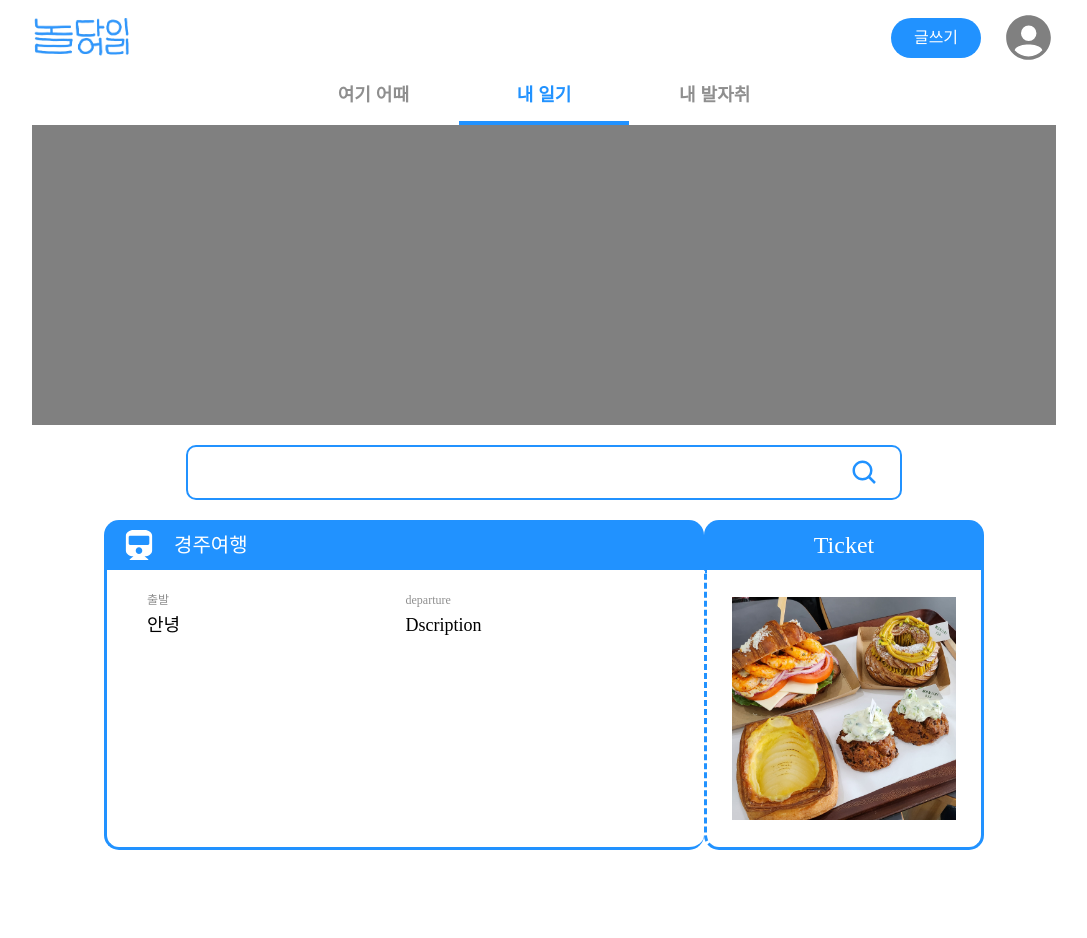
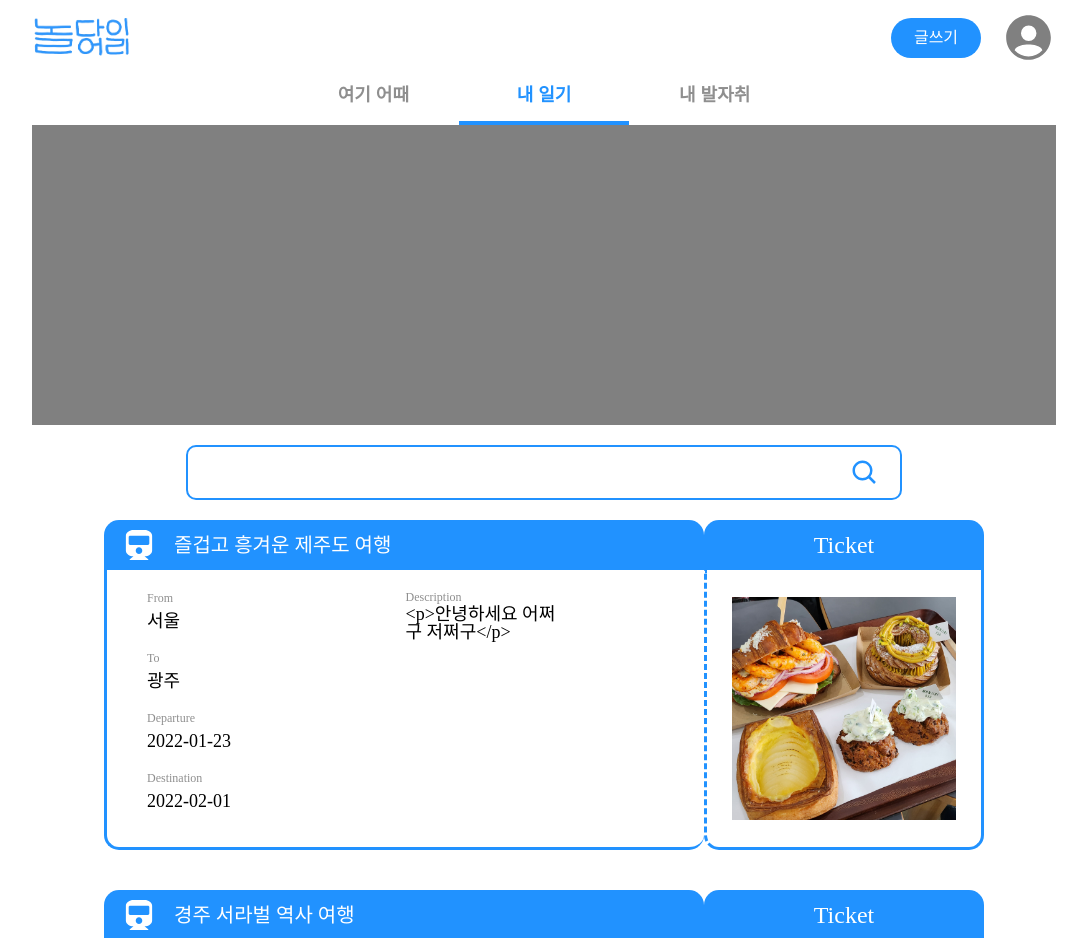
Before and after one commit to HyobinBae/noldiary, a React (Create React App) app: page /diary in a window 1280 px wide. Shown: the top 938 px of the page, without its empty margins (96-1183 px from the left). Before the commit the page ends 850 px from the top, so only its background shows below. Built offline with nearby package versions, Linux system fonts and the light colour scheme; no server answers.

Commit message:
Add: diary list fetch 기능 구현

```diff
--- /dev/null
+++ b/public/data/diary.json
@@ -0,0 +1,47 @@
+[
+  {
+    "_id": 1,
+    "author": "배효빈",
+    "title": "즐겁고 흥겨운 제주도 여행",
+    "departure": "서울",
+    "destination": "광주",
+    "departureDate": "2022-01-23",
+    "arrivalDate": "2022-02-01",
+    "thumnailImage": "/images/breads.jpeg",
+    "contents": "<p>안녕하세요 어쩌구 저쩌구</p>",
+    "bookmark": true,
+    "isPublic": true,
+    "createdAt": "2012-10-10",
+    "updatedAt": "2012-12-11"
+  },
+  {
+    "_id": 2,
+    "author": "배효빈",
+    "title": "경주 서라벌 역사 여행",
+    "departure": "서울",
+    "destination": "경주",
+    "departureDate": "2022-03-22",
+    "arrivalDate": "2022-03-26",
+    "thumnailImage": "/images/breads.jpeg",
+    "contents": "<p>서라벌 어쩌구 저쩌구 미쳐</p>",
+    "bookmark": true,
+    "isPublic": true,
+    "createdAt": "2012-10-10",
+    "updatedAt": "2012-12-11"
+  },
+  {
+    "_id": 3,
+    "author": "배효빈",
+    "title": "올겨울은 파타야 고고",
+    "departure": "서울",
+    "destination": "파타야",
+    "departureDate": "2023-11-09",
+    "arrivalDate": "2023-11-12",
+    "thumnailImage": "/images/breads.jpeg",
+    "contents": "<p>파타야 가고싶다 언제가냐...</p>",
+    "bookmark": true,
+    "isPublic": true,
+    "createdAt": "2012-10-10",
+    "updatedAt": "2012-12-11"
+  }
+]
--- a/src/pages/diary/components/DiaryList.tsx
+++ b/src/pages/diary/components/DiaryList.tsx
@@ -6,32 +6,48 @@ import ImageBox from "./DiaryList/ImageBox";
 import { useGetDiaryListQuery } from "../../../services/api";
 
 const DiaryList = () => {
-  const getDiaryList = useGetDiaryListQuery();
+  const { data: diaryList, refetch } = useGetDiaryListQuery();
+
   useEffect(() => {
-    getDiaryList;
-  });
+    refetch();
+  }, [refetch]);
+
+  console.log(diaryList);
 
   return (
     <>
+      {diaryList?.map((data) => {
+        return (
           <Container>
             <InfoContainer>
-          <TicketTitle />
-          <TicketBody />
+              <TicketTitle title={data.title} />
+              <TicketBody
+                departure={data.departure}
+                destination={data.destination}
+                departureDate={data.departureDate}
+                arrivalDate={data.arrivalDate}
+                contents={data.contents}
+              />
             </InfoContainer>
             <ImageContainer>
-          <ImageBox />
+              <ImageBox image={data.thumnailImage} />
             </ImageContainer>
           </Container>
+        );
+      })}
     </>
   );
 };
 
 export default DiaryList;
+
 const Container = styled.div`
   display: flex;
   justify-content: center;
   align-items: center;
+  margin-bottom: 40px;
 `;
+
 const InfoContainer = styled.div`
   display: flex;
   flex-direction: column;
--- a/src/pages/diary/components/DiaryList/ImageBox.tsx
+++ b/src/pages/diary/components/DiaryList/ImageBox.tsx
@@ -1,14 +1,14 @@
 import React from "react";
 import styled from "styled-components";
-const src = "/images/breads.jpeg";
-const ImageBox = () => {
+
+const ImageBox = ({ image }) => {
   return (
     <Container>
       <TitleBox>
         <Title>Ticket</Title>
       </TitleBox>
       <ContentBox>
-        <Image src={src} alt="breads" />
+        <Image src={image} alt="breads" />
       </ContentBox>
     </Container>
   );
--- a/src/pages/diary/components/DiaryList/TicketBody.tsx
+++ b/src/pages/diary/components/DiaryList/TicketBody.tsx
@@ -1,17 +1,40 @@
 import React from "react";
 import styled from "styled-components";
 
-const TicketBody = () => {
+const TicketBody = ({
+  departure,
+  destination,
+  departureDate,
+  arrivalDate,
+  contents,
+}) => {
+  console.log(destination);
   return (
     <InfoContainer>
-      <Box>
-        <InfoTitle>{"출발"}</InfoTitle>
-        <InfoContent>{"안녕"}</InfoContent>
-      </Box>
-      <Box>
-        <InfoTitle>departure</InfoTitle>
-        <InfoContent>Dscription</InfoContent>
-      </Box>
+      <Container>
+        <Box>
+          <InfoTitle>From</InfoTitle>
+          <InfoContent>{departure}</InfoContent>
+        </Box>
+        <Box>
+          <InfoTitle>To</InfoTitle>
+          <InfoContent>{destination}</InfoContent>
+        </Box>
+        <Box>
+          <InfoTitle>Departure</InfoTitle>
+          <InfoContent>{departureDate}</InfoContent>
+        </Box>
+        <Box>
+          <InfoTitle>Destination</InfoTitle>
+          <InfoContent>{arrivalDate}</InfoContent>
+        </Box>
+      </Container>
+      <Container>
+        <Box>
+          <InfoTitle>Description</InfoTitle>
+          <Content>{contents}</Content>
+        </Box>
+      </Container>
     </InfoContainer>
   );
 };
@@ -36,13 +59,23 @@ const InfoContainer = styled.div`
   padding: 20px 40px;
 `;
 
+const Container = styled.div`
+  display: flex;
+  flex-direction: column;
+  justify-content: flex-start;
+  align-items: flex-start;
+  width: calc(100% / 2);
+  height: 100%;
+`;
+
 const Box = styled.div`
   display: flex;
   flex-direction: column;
   justify-content: flex-start;
   align-items: flex-start;
 
-  width: calc(100% / 2);
+  margin-bottom: 14px;
+  height: 100%;
 `;
 
 const InfoTitle = styled.div`
@@ -51,7 +84,7 @@ const InfoTitle = styled.div`
   align-items: center;
 
   width: 150px;
-  height: 20px;
+  height: 16px;
 
   color: #8f8f8f;
   font-size: 12px;
@@ -66,3 +99,14 @@ const InfoContent = styled.div`
   height: 30px;
   font-size: 18px;
 `;
+
+const Content = styled.div`
+  display: flex;
+  justify-content: flex-start;
+  align-items: flex-start;
+
+  width: 150px;
+  height: 100%;
+
+  font-size: 18px;
+`;
--- a/src/pages/diary/components/DiaryList/TicketTitle.tsx
+++ b/src/pages/diary/components/DiaryList/TicketTitle.tsx
@@ -2,11 +2,11 @@ import React from "react";
 import styled from "styled-components";
 import { FaTrain } from "react-icons/fa";
 
-const TicketTitle = () => {
+const TicketTitle = ({ title }) => {
   return (
     <TitleBox>
       <FaTrain size={30} color="white" />
-      <Title>경주여행</Title>
+      <Title>{title}</Title>
     </TitleBox>
   );
 };
--- a/src/pages/diary/services/diary.slice.ts
+++ b/src/pages/diary/services/diary.slice.ts
@@ -1,28 +1,31 @@
 import { createSlice } from "@reduxjs/toolkit";
 import { DiaryProps } from "../../../types";
+import { getDiaryList } from "../../../services/api";
+import { RootState } from "../../../services/store";
 
 interface DiaryState {
-  diary: DiaryProps;
+  getDiaryList: DiaryProps[];
   setNavTitle: string;
 }
 
 const initialState: DiaryState = {
-  diary: {
-    userInfo: {
-      profileImage: "",
-      nickName: "",
-      comment: "",
-    },
+  getDiaryList: [
+    {
+      _id: "",
+      author: "",
       title: "",
       departure: "",
       destination: "",
-    departureDate: "",
-    arrivalDate: "",
+      departureDate: new Date(),
+      arrivalDate: new Date(),
       thumnailImage: "",
       contents: "",
       bookmark: false,
-    public: false,
+      isPublic: false,
+      createdAt: "",
+      updatedAt: "",
     },
+  ],
   setNavTitle: "내 일기",
 };
 
@@ -31,10 +34,17 @@ export const DiarySlice = createSlice({
   initialState,
   reducers: {
     setNavTitle: (state, action) => {
-      state.diary = action.payload;
+      state.setNavTitle = action.payload;
     },
+  },
+  extraReducers: (builder) => {
+    builder.addMatcher(getDiaryList.matchFulfilled, (state, { payload }) => {
+      state.getDiaryList = payload;
+    });
   },
 });
 
 export const { setNavTitle } = DiarySlice.actions;
+export const selectDiaryList = (state: RootState) => state.diary.getDiaryList;
+
 export default DiarySlice.reducer;
--- a/src/pages/write/index.tsx
+++ b/src/pages/write/index.tsx
@@ -2,9 +2,7 @@ import React from "react";
 import styled from "styled-components";
 import WriteHeader from "./components/WriteHeader";
 import WriteMain from "./components/WriteMain";
-
 import SaveModal from "./components/SaveModal";
-import BorderButton from "./components/Atoms/BorderButton";
 import ColorButton from "./components/Atoms/ColorButton";
 import { useAppDispatch, useAppSelector } from "../../services/store";
 import { setIsModalOpen } from "./services/write.slice";
--- a/src/pages/write/services/write.slice.ts
+++ b/src/pages/write/services/write.slice.ts
@@ -1,7 +1,7 @@
 import { createSlice } from "@reduxjs/toolkit";
 import { GetPresignedUrl, ImageUrl, WriteProps } from "../../../types";
+import { getPresignedUrl } from "../../../services/api";
 import { RootState } from "../../../services/store";
-import { getPresignedUrl } from "../../../services/api";
 
 interface WriteState {
   diary: WriteProps;
--- a/src/services/api.ts
+++ b/src/services/api.ts
@@ -7,7 +7,8 @@ import {
 } from "../types";
 
 const baseQuery = fetchBaseQuery({
-  baseUrl: "http://10.58.52.122:3000",
+  // baseUrl: "http://10.58.52.122:3000",
+  baseUrl: "data/",
 });
 
 const token = localStorage.getItem("token");
@@ -49,16 +50,16 @@ export const apiSlice = createApi({
         return error.status;
       },
     }),
-    getDiaryList: builder.query<DiaryProps, DiaryProps>({
+    getDiaryList: builder.query<Array<DiaryProps>, void>({
       query: () => ({
-        url: `/diary`,
+        url: `/diary.json`,
         headers: {
           Accept: "application/json",
           Authorization: `Bearer ${token}`,
         },
         method: "get",
       }),
-      transformResponse: (response: DiaryProps) => {
+      transformResponse: (response: DiaryProps[]) => {
         return response;
       },
       transformErrorResponse: (error: { status: string | number }) => {
```
Also changed, not shown: src/types.ts (+8 -9 lines). Lines whose indentation alone changed are shown as unchanged.
